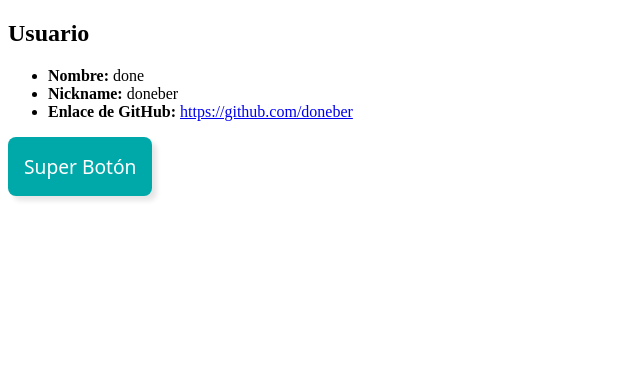
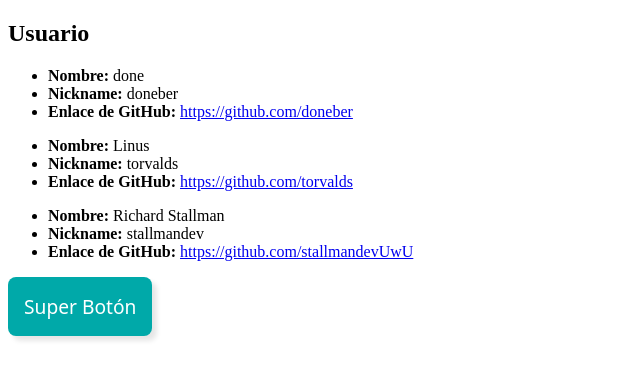
Before and after one commit to doneber/Aprendiendo-React-en-24-horas, a React (Vite) app in the folder ejercicio02-HolaReactVite/: page / in a window 1280 px wide. Shown: the top 380 px of the page, without its empty margins (0-640 px from the left). Built offline with nearby package versions, Linux system fonts and the light colour scheme.

Commit message:
Renderiza lista de datos

```diff
--- a/ejercicio02-HolaReactVite/src/App.jsx
+++ b/ejercicio02-HolaReactVite/src/App.jsx
@@ -6,21 +6,40 @@
   </button>
 }
 
-const user = {
+const userList = [
+  {
+    id: 1,
     name: "done",
     nickname: "doneber",
     githubURL: "https://github.com/doneber"
-}
+  },
+  {
+    id: 2,
+    name: "Linus",
+    nickname: "torvalds",
+    githubURL: "https://github.com/torvalds"
+  },
+  {
+    id: 3,
+    name: "Richard Stallman",
+    nickname: "stallmandev",
+    githubURL: "https://github.com/stallmandevUwU"
+  },
+]
 
 function App() {
   return (
     <>
       <h2>Usuario</h2>
-      <ul>
+      {
+        userList.map(user =>
+        <ul key={ user.id }>
           <li><b>Nombre: </b> { user.name }</li>
           <li><b>Nickname: </b>{ user.nickname }</li>
           <li><b>Enlace de GitHub: </b> <a href={ user.githubURL }>{ user.githubURL }</a> </li>
         </ul>
+        )
+      }
       <MySuperButton />
     </>
   )
```
Lines whose indentation alone changed are shown as unchanged.
